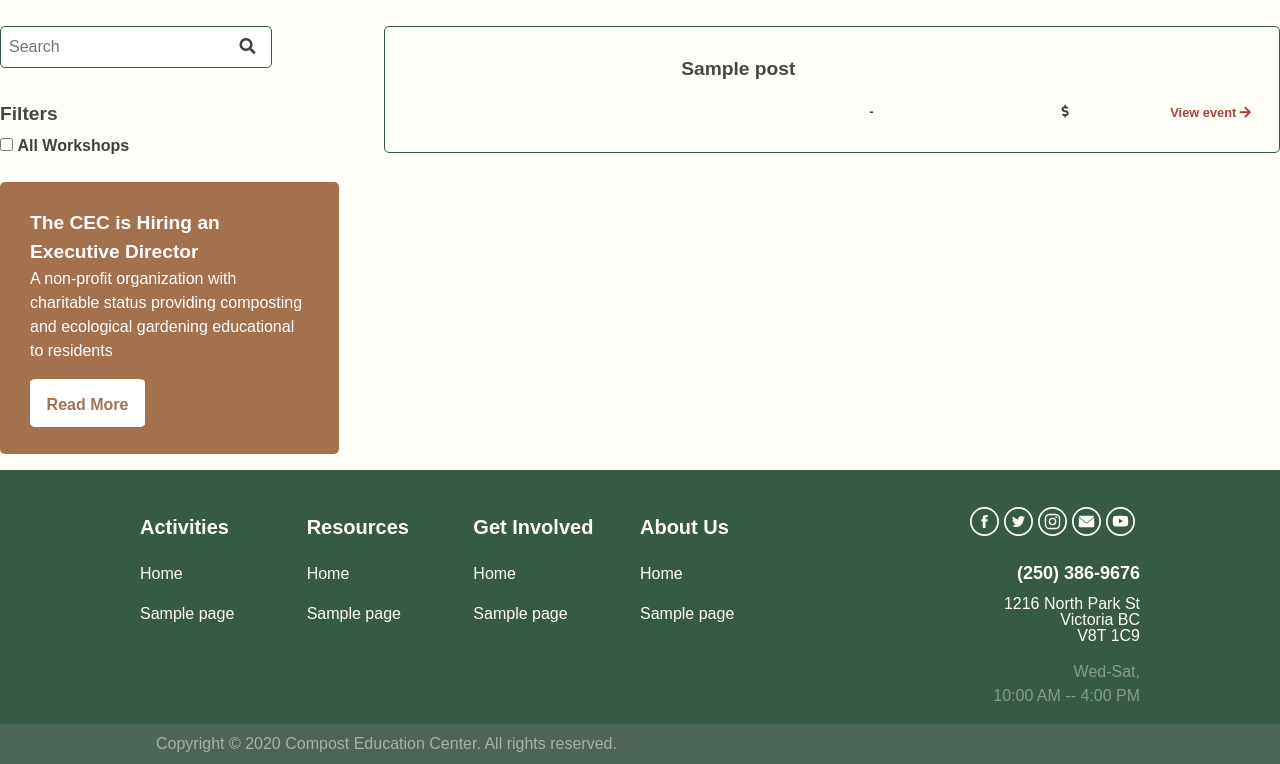
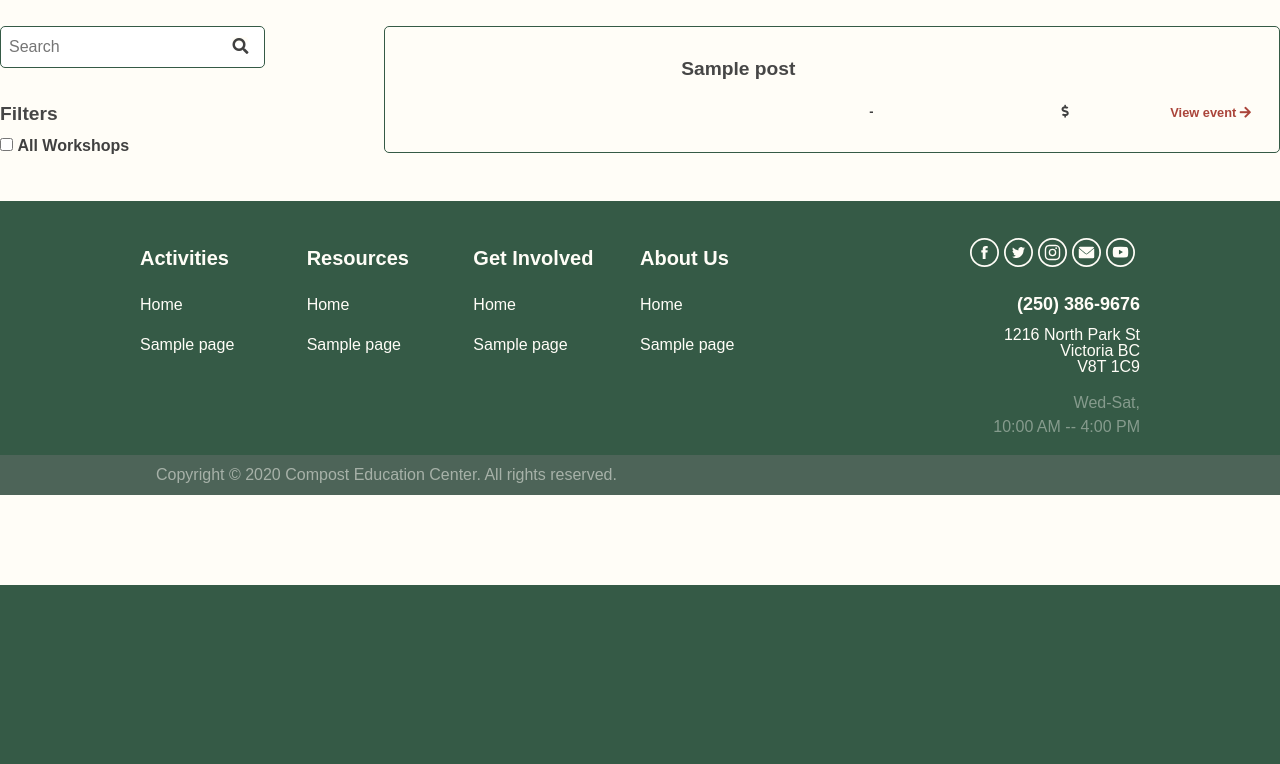
Before and after one commit to redacademy/compostedu-WS2-2019, a WordPress theme: template themes/compostedu/search-adult-workshop.php in a window 1280 px wide. Shown: the part 215-979 px from the top of the page. After the commit the page ends 800 px from the top, so only its background shows below. Run offline with PHP 8.4 and a stand-in for WordPress, Linux system fonts and the light colour scheme; the site name, menu and one post (Sample post) are stand-ins, and other content is empty; style sheets or scripts are compiled from the project's sources; some libraries are stand-ins or nearby versions; some web fonts are replaced.

Commit message:
#58 finishing styling filters

```diff
--- a/themes/compostedu/sass/_mixins.scss
+++ b/themes/compostedu/sass/_mixins.scss
@@ -24,7 +24,7 @@
 @mixin default-btn {
 	border: 0px;
 	height: 48px;
-	border-radius: 6%;
+	border-radius: 5px;
 	font-family: $font__main;
 	font-size: 16px;
 	font-weight: 600;
--- a/themes/compostedu/sass/_page-templates.scss
+++ b/themes/compostedu/sass/_page-templates.scss
@@ -338,6 +338,92 @@
 
 /* Adult Worshops */
 
+.search-section-aw {
+    margin-bottom: 1rem;
+}
+
+.search-input-aw {
+    border: solid 1px $pine;
+    padding: 8px;
+    border-radius: 5px;
+    width: 93%;
+}
+
+.button-search-aw {
+    background-color: $color__background-body;
+    padding: 0;
+    height: 6px;
+    position: relative;
+    right: 37px;
+    font-size: 1rem;
+}
+
+.ui-datepicker {
+    width: 100%;
+}
+
+.button-show-calendar {
+    width: 100%;
+
+    .fa-calendar {
+        margin-right: 10px;
+    }
+}
+
+.button-hide-calendar {
+    color: $white;
+    background-color: $greyish-brown;
+    margin-bottom: 1rem;
+}
+
+.button-show-filters {
+    width: 100%;
+
+    .fa-calendar {
+        margin-right: 10px;
+    }
+}
+
+.button-hide-filters {
+    color: $white;
+    background-color: $greyish-brown;
+    margin-bottom: 1rem;
+}
+
+.adult-workshop-datepicker {
+    display: none;
+}
+
+.datapicker-section-aw {
+    margin-bottom: 1rem;
+}
+
+.filters-aw-list {
+    display: none;
+}
+
+.filters-aw-container {
+    display: grid;
+    grid-template-columns: repeat(2, 1fr);
+
+    label {
+        font-weight: bold;
+    }
+}
+
+.filters-aw-item {
+    margin-top: 5px;
+    margin-bottom: 5px;
+}
+
+.check-box-section-aw {
+    margin-bottom: 1.2rem;
+
+    h2 {
+        display: none;
+    }
+}
+
 .adult-workshop-img {
     width: 100%;
     height: 200px;
@@ -413,47 +499,44 @@
 
 @include desktop {
 
-    .search-section-aw {
-        margin-bottom: 1rem;
+    .ui-datepicker {
+        width: 265px;
     }
 
     .search-input-aw {
-        border: solid 1px $pine;
-        padding: 8px;
-        border-radius: 5px;
-        width: 272px;
-    }
-
-    .datapicker-section-aw {
-        margin-bottom: 2rem;
+        width: 265px;
+    }
+
+    .button-show-calendar, .button-hide-calendar {
+        display: none;
+    }
+
+    .adult-workshop-datepicker {
+        display: block;
+    }
+
+    .button-show-filters, .button-hide-filters {
+        display: none;
+    }
+
+    .filters-aw-list {
+        display: block;
     }
 
     .filters-aw-container {
         display: flex;
         flex-direction: column;
         justify-content: space-around;
-
-        label {
-            font-weight: bold;
-        }
-    }
-
-    .filters-aw-item {
-        margin-top: 5px;
-        margin-bottom: 5px;
-    }
-
-    .button-search-aw {
-        background-color: $color__background-body;
-        padding: 0;
-        height: 6px;
-        position: relative;
-        right: 37px;
-        font-size: 1rem;
     }
 
     .check-box-section-aw {
-        margin-bottom: 1.2rem;
+        h2 {
+            display: block;
+        }
+    }
+
+    .datapicker-section-aw {
+        margin-bottom: 2rem;
     }
 
     .hiring-section-aw {
--- a/themes/compostedu/search-adult-workshop.php
+++ b/themes/compostedu/search-adult-workshop.php
@@ -32,12 +32,19 @@
 					</section>
 
 					<section class="datapicker-section-aw">
+						<button class="button-show-calendar">
+							<i class="far fa-calendar"></i>Calendar
+						</button>
 						<div class="adult-workshop-datepicker"></div>
 					</section>
 
 					<section class="check-box-section-aw">
 						<?php $taxonomies = get_terms( 'adult_workshop_taxonomy'); ?>
 						<h2 class="filters-aw">Filters</h2>
+						<button class="button-show-filters">
+							<i class="fas fa-filter"></i>Filters
+						</button>
+						<div class="filters-aw-list">
 							<div class="filters-aw-container">
 								<div class="filters-aw-item">
 									<input type="checkbox" class="adult-workshop-all-filter" id="all-workshops-id" name="all-workshops" value="all">
@@ -50,13 +57,14 @@
 									</div>
 								<?php endforeach; ?>
 							</div>
+						<div>
 					</section>
 
-					<section class="mocha-content hiring-section-aw">
+					<!-- <section class="mocha-content hiring-section-aw">
 						<h2>The CEC is Hiring an Executive Director</h1>
 						<p>A non-profit organization with charitable status providing composting and ecological gardening educational to residents</p>
 						<a class="btn-white-mocha" href="#">Read More</a>
-					</section>
+					</section> -->
 
 				</div>
 
@@ -140,7 +148,7 @@
 
 		<?php else : ?>
 
-			<?php get_template_part( 'template-parts/content', 'adult-workshop-no ne' ); ?>
+			<?php get_template_part( 'template-parts/content', 'adult-workshop-none' ); ?>
 
 		<?php endif; ?>
 
```
Also changed, not shown: themes/compostedu/archive-adult_workshop.php (+10 -2 lines), themes/compostedu/js/scripts.js (+32 -0 lines). Lines whose indentation alone changed are shown as unchanged.
